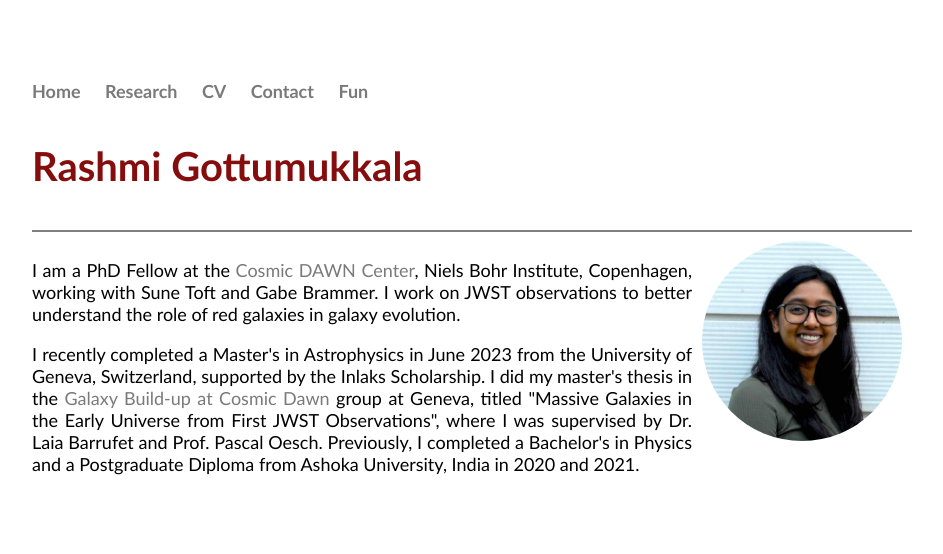
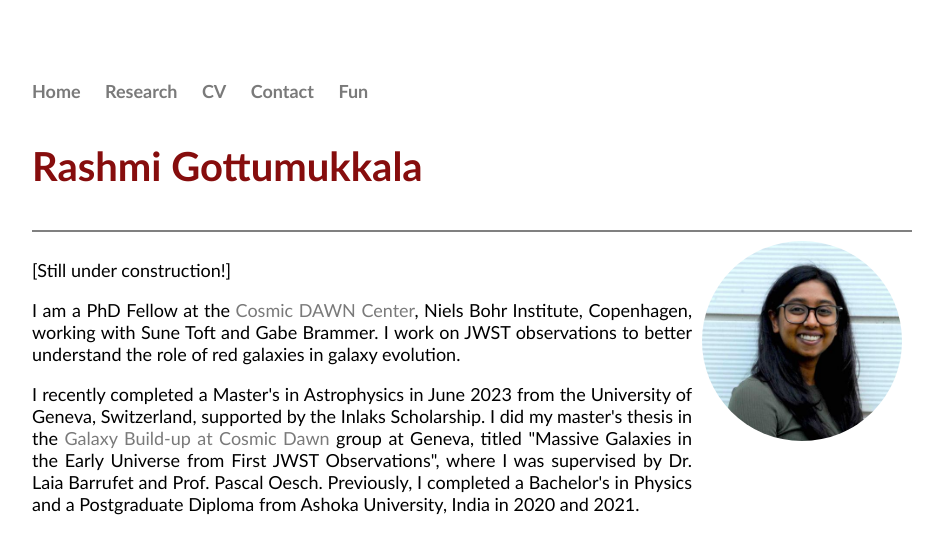
Before and after one commit to RashmiGot/rashmigot.github.io, a Jekyll site: the page built from index.html, in a window 1280 px wide. Shown: the top 554 px of the page, without its empty margins (168-1111 px from the left). Built offline with Jekyll 4.4.1, drawn with Linux system fonts in a browser that asks for light colours.

Commit message:
added construction comment to main page

```diff
--- a/index.html
+++ b/index.html
@@ -12,6 +12,8 @@ title: Rashmi Gottumukkala
 
 <div class="row">
   <div class="column left" style="background-color:#ffffff;">
+   <p>[Still under construction!]</p>
+
    <p>I am a PhD Fellow at the <a href="https://cosmicdawn.dk/" target="_blank">Cosmic DAWN Center</a>, Niels Bohr Institute,
       Copenhagen, working with Sune Toft and Gabe Brammer.
       I work on JWST observations to better understand the
```
